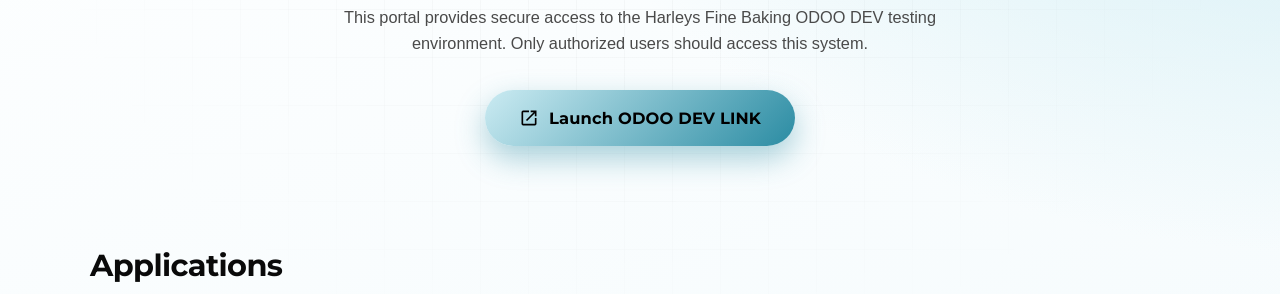
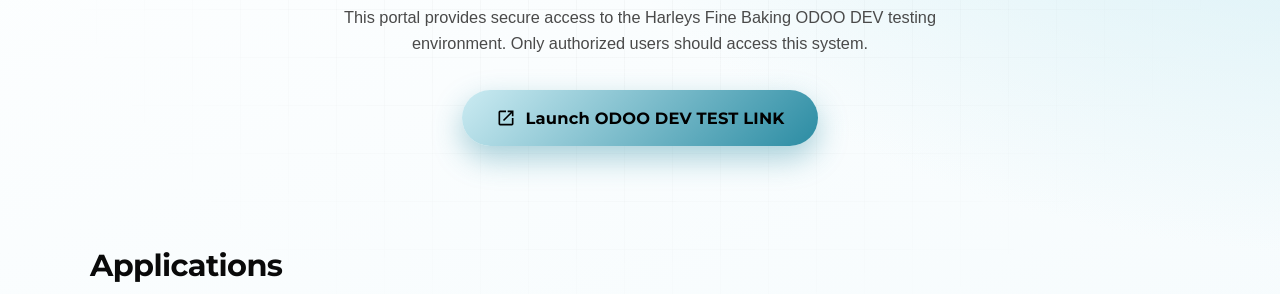
Before and after one commit to srdev-harleys/harleydev, a plain HTML site: page index.html in a window 1280 px wide. Shown: the part 471-765 px from the top of the page. Drawn offline with Linux system fonts and the light colour scheme; a web font is replaced by a local one.

Commit message:
updated button text

```diff
--- a/config.json
+++ b/config.json
@@ -4,7 +4,7 @@
     "subtitle": "Internal Testing Environment",
     "description": "This portal provides secure access to the Harleys Fine Baking ODOO DEV testing environment. Only authorized users should access this system.",
     "launchUrl": "https://admin.taildfc619.ts.net/",
-    "launchLabel": "Launch ODOO DEV LINK",
+    "launchLabel": "Launch ODOO DEV TEST LINK",
     "environment": "Testing",
     "footer": {
       "company": "Harleys Fine Baking",
--- a/index.html
+++ b/index.html
@@ -103,7 +103,7 @@
         <svg class="btn-icon" viewBox="0 0 24 24" width="20" height="20" aria-hidden="true">
           <path fill="currentColor" d="M14 3v2h3.59l-9.3 9.29 1.42 1.42L19 6.41V10h2V3m-2 16H5V5h7V3H5a2 2 0 0 0-2 2v14a2 2 0 0 0 2 2h14a2 2 0 0 0 2-2v-7h-2Z"/>
         </svg>
-        <span class="btn-label">Launch ODOO DEV LINK</span>
+        <span class="btn-label">Launch ODOO DEV TEST LINK</span>
       </a>
     </section>
 
```
